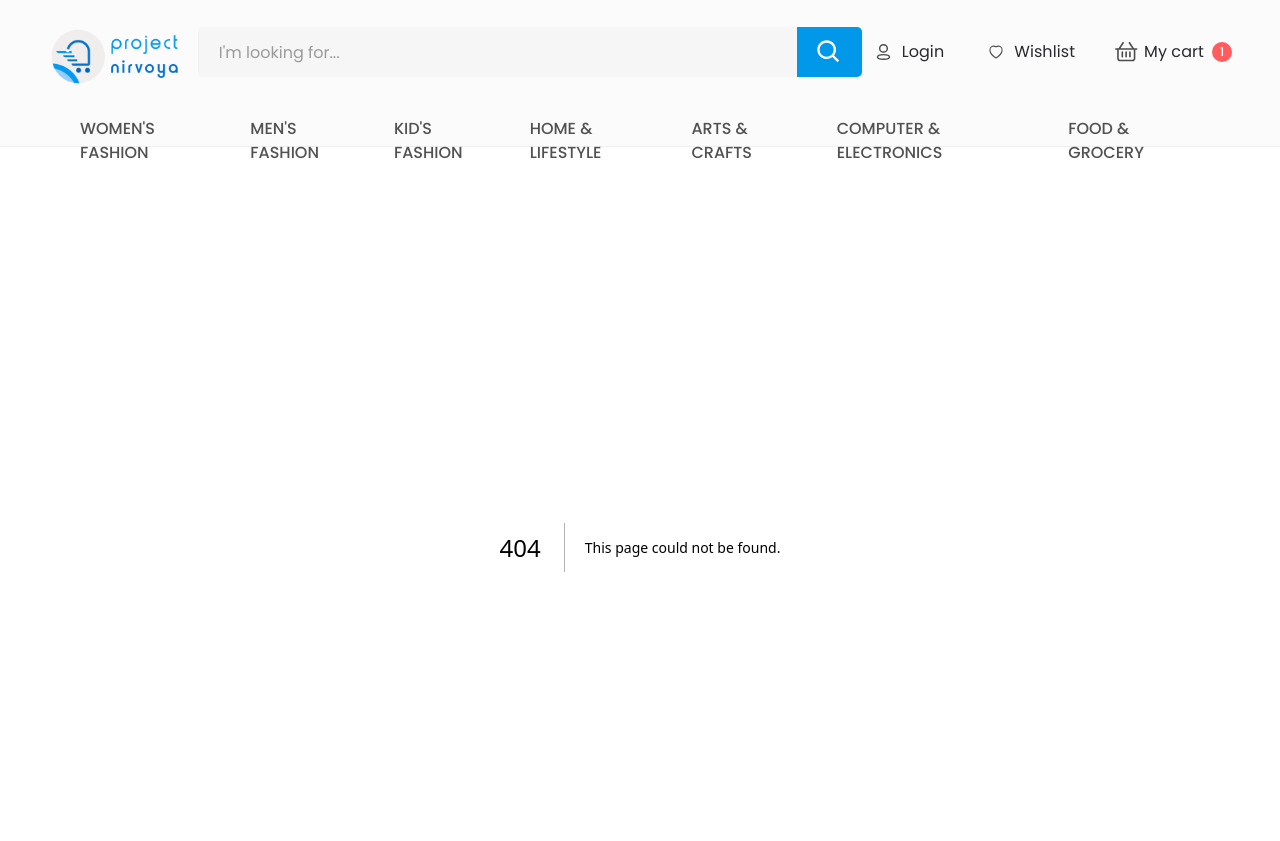
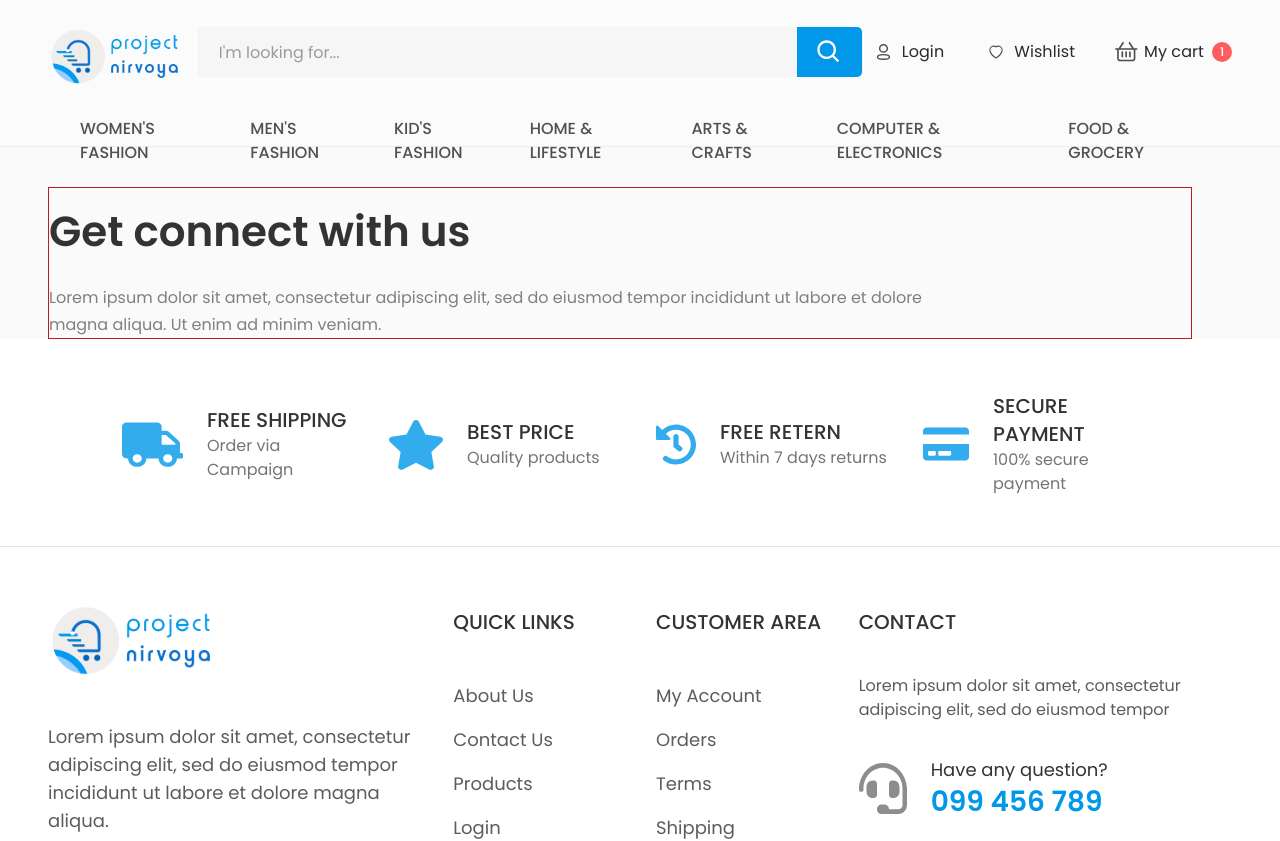
Before and after one commit to nursoftwarebd/glamcart-e-commerce, a Next.js app: page /contact-us in a window 1280 px wide. Before the commit this address had no page. Shown: the top 841 px of the page. Built offline with nearby package versions, Linux system fonts and the light colour scheme.

Commit message:
contact us header

```diff
--- /dev/null
+++ b/src/app/contact-us/page.jsx
@@ -0,0 +1,24 @@
+const ContactUsPage = () => {
+  return (
+    <>
+      <section className="pt-10  bg-backgroundPage">
+        <div className="container_fluid">
+          <div className="max-w-[1144px] border border-red-700">
+            <div>
+              <h2 className="text-heading42 font-semibold leading-[88px] text-blackPrimary">
+                Get connect with us
+              </h2>
+              <p className="pt-2 leading-[27px] text-textBody max-w-[888px]">
+                Lorem ipsum dolor sit amet, consectetur adipiscing elit, sed do
+                eiusmod tempor incididunt ut labore et dolore magna aliqua. Ut
+                enim ad minim veniam.
+              </p>
+            </div>
+          </div>
+        </div>
+      </section>
+    </>
+  );
+};
+
+export default ContactUsPage;
--- a/src/components/screen/User/FaqAndHelp.jsx
+++ b/src/components/screen/User/FaqAndHelp.jsx
@@ -1,5 +1,6 @@
 import { faqData } from "@/data/faqData";
 import Image from "next/image";
+import Link from "next/link";
 import { useState } from "react";
 import minus from "../../../assets/icons/minus.svg";
 import plus from "../../../assets/icons/plus.svg";
@@ -53,11 +54,13 @@ const FaqAndHelp = () => {
           <p className="leading-6 text-grayFaq">
             Have a question we have not answered?
           </p>
-          <button className="w-[158px] h-[41px] px-10 py-[10px] bg-secondary shadow-md rounded-[3px] flex items-center justify-center">
-            <span className="text-sm leading-[21px] font-medium text-white">
-              Contact Us
-            </span>
-          </button>
+          <Link href={"/contact-us"}>
+            <button className="w-[158px] h-[41px] px-10 py-[10px] bg-secondary shadow-md rounded-[3px] flex items-center justify-center">
+              <span className="text-sm leading-[21px] font-medium text-white">
+                Contact Us
+              </span>
+            </button>
+          </Link>
         </div>
       </div>
     </div>
--- a/tailwind.config.js
+++ b/tailwind.config.js
@@ -74,6 +74,7 @@ module.exports = {
         grayPrice: "#BABABA",
         lineThrough: "#8D8D8D",
         accountBlack: "#414B56",
+        textBody: "#808080",
       },
       margin: {
         6.5: "26px",
@@ -104,6 +105,7 @@ module.exports = {
       },
       fontSize: {
         heading1: "45px",
+        heading42: "42px",
         heading2: "26px",
         heading27: "27px",
         heading28: "28px",
```
